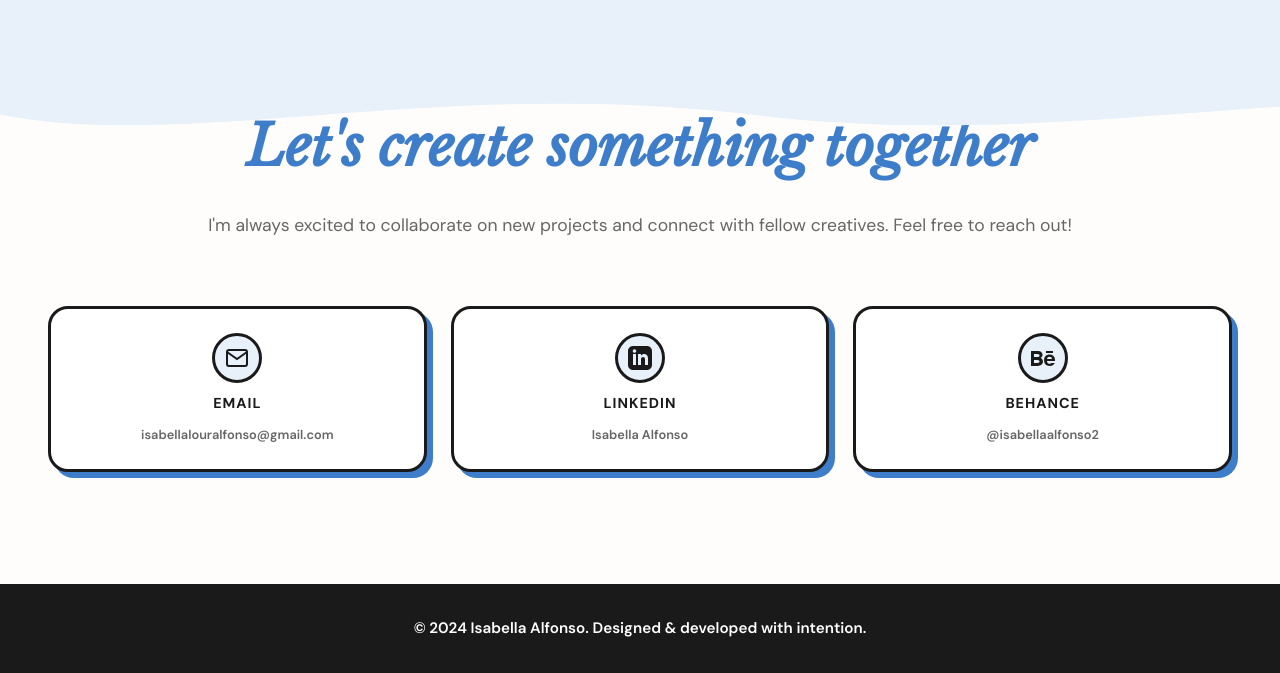
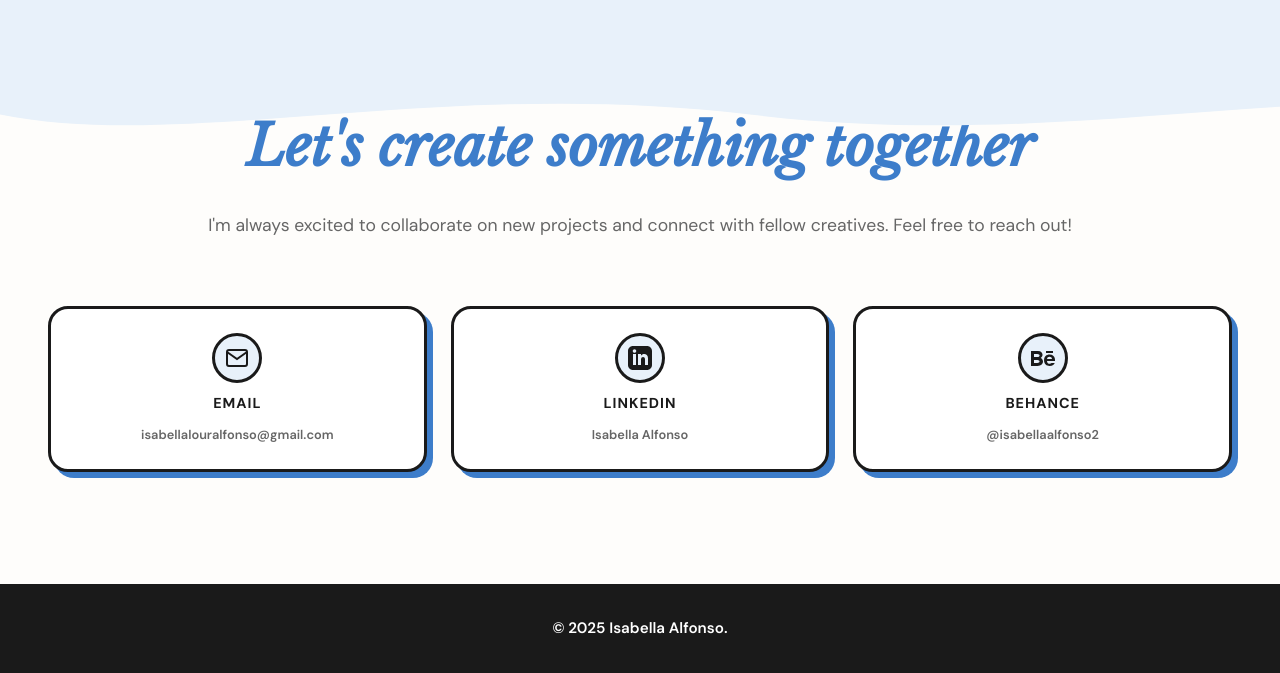
Before and after one commit to isabellaaalfonso/portfolio, a plain HTML site: page index.html in a window 1280 px wide. Shown: the part 3794-4467 px from the top of the page. Drawn offline with nearby package versions, Linux system fonts and the light colour scheme.

Commit message:
Update index.html

```diff
--- a/index.html
+++ b/index.html
@@ -225,7 +225,7 @@
 
     <footer>
         <div class="container">
-            <p>&copy; 2024 Isabella Alfonso. Designed & developed with intention.</p>
+            <p>&copy; 2025 Isabella Alfonso.</p>
         </div>
     </footer>
 
```
